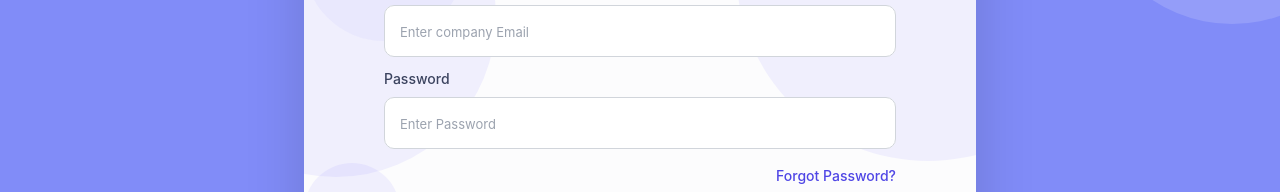
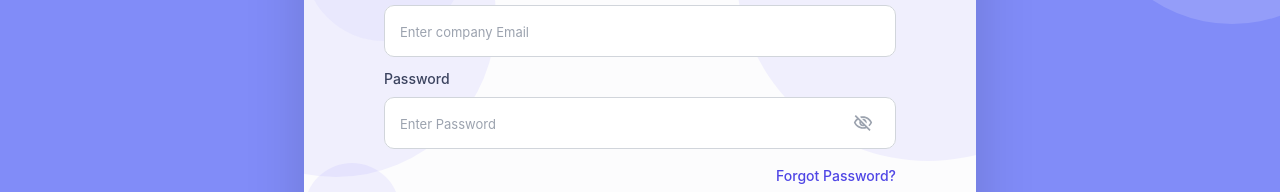
Before and after one commit to rdv-wealth-dev/hrms-frontend, a React (Vite) app: page /login in a window 1280 px wide. Shown: the part 312-504 px from the top of the page. Built offline with nearby package versions, Linux system fonts and the light colour scheme; no server answers.

Commit message:
added password hide show toggle button

```diff
--- a/src/components/input/TextInput.tsx
+++ b/src/components/input/TextInput.tsx
@@ -1,6 +1,11 @@
+import { useState } from "react";
 import Box from "@mui/material/Box";
 import Typography from "@mui/material/Typography";
 import TextField from "@mui/material/TextField";
+import IconButton from "@mui/material/IconButton";
+import InputAdornment from "@mui/material/InputAdornment";
+import VisibilityOutlinedIcon from "@mui/icons-material/VisibilityOutlined";
+import VisibilityOffOutlinedIcon from "@mui/icons-material/VisibilityOffOutlined";
 import type { UseFormRegisterReturn } from "react-hook-form";
 
 type TextInputProps = {
@@ -20,6 +25,11 @@ function TextInput({
   registration,
   error,
 }: TextInputProps) {
+  const [showPassword, setShowPassword] = useState(false);
+
+  const isPassword = type === "password";
+  const resolvedType = isPassword ? (showPassword ? "text" : "password") : type;
+
   return (
     <Box>
       <Typography
@@ -39,9 +49,37 @@ function TextInput({
         error={!!error}
         helperText={error}
         fullWidth
-        type={type}
+        type={resolvedType}
         placeholder={placeholder}
         variant={variant === "underlined" ? "standard" : "outlined"}
+        slotProps={{
+          input: isPassword
+            ? {
+                endAdornment: (
+                  <InputAdornment position="end">
+                    <IconButton
+                      onClick={() => setShowPassword((prev) => !prev)}
+                      edge="end"
+                      size="small"
+                      tabIndex={-1}
+                      disableRipple
+                      sx={{
+                        color: showPassword ? "#6D5DF6" : "#9CA3AF",
+                        mr: 0.5,
+                        "&:hover": { color: "#6D5DF6", background: "transparent" },
+                      }}
+                    >
+                      {showPassword ? (
+                        <VisibilityOutlinedIcon sx={{ fontSize: 20 }} />
+                      ) : (
+                        <VisibilityOffOutlinedIcon sx={{ fontSize: 20 }} />
+                      )}
+                    </IconButton>
+                  </InputAdornment>
+                ),
+              }
+            : {},
+        }}
         sx={{
           "& .MuiOutlinedInput-root": {
             borderRadius: "10px",
```
